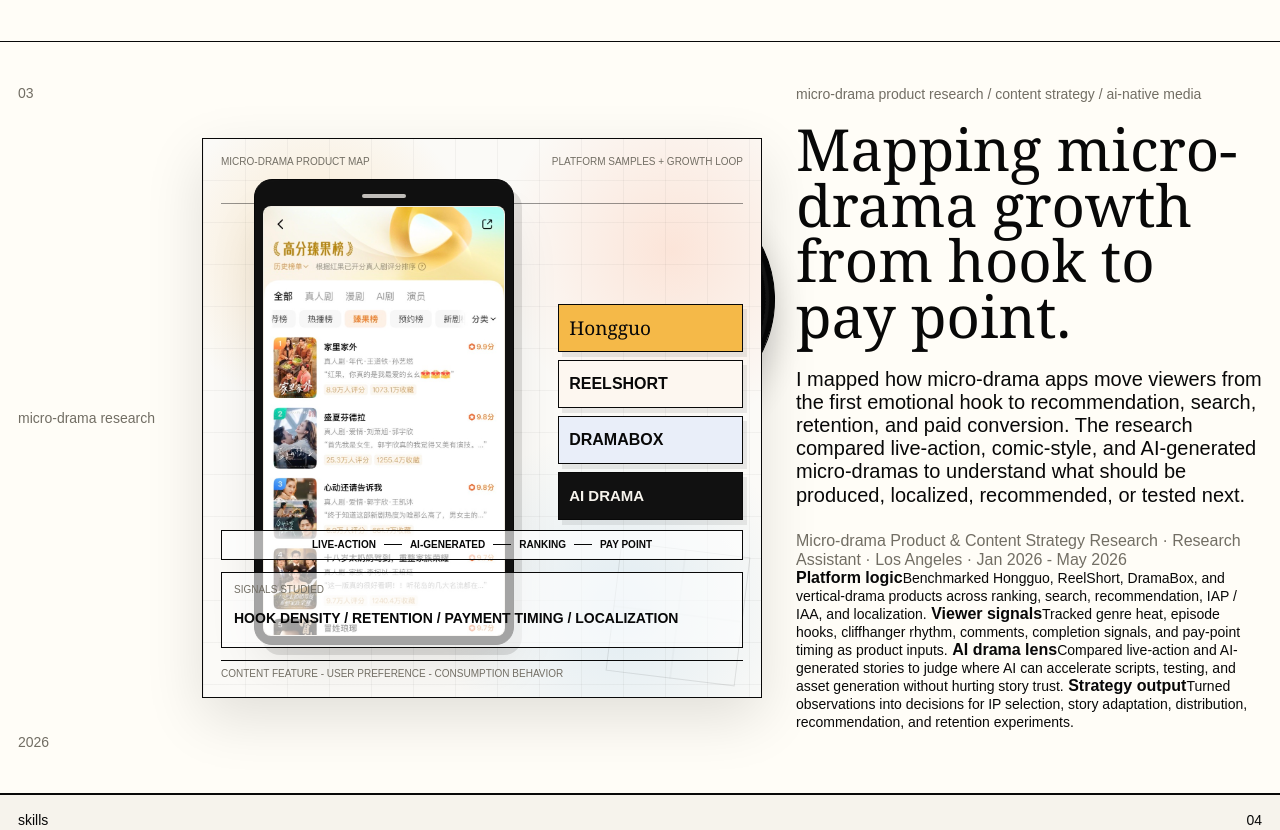
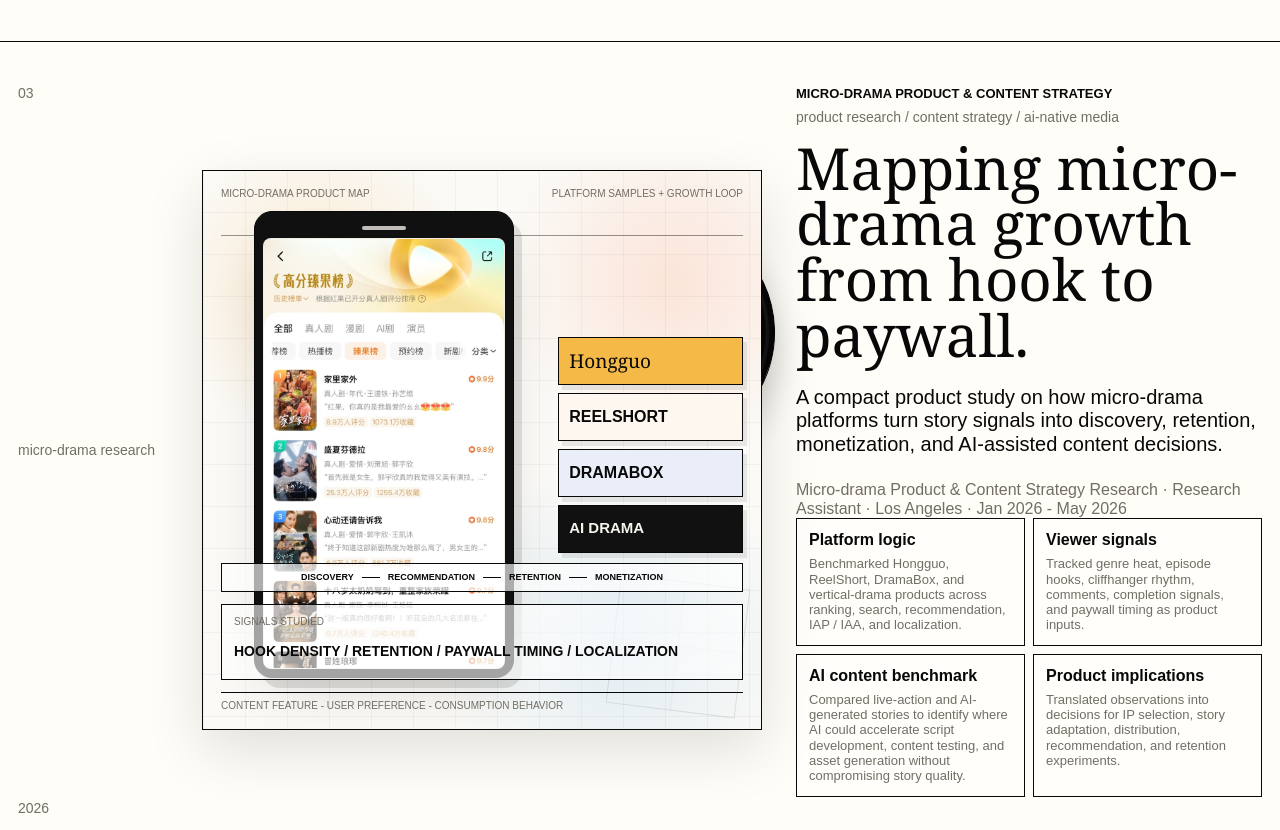
Before and after one commit to qishenqishen/portfolio, a plain HTML site: page index.html in a window 1280 px wide. Shown: the part 7742-8572 px from the top of the page. Drawn offline with Linux system fonts and the light colour scheme.

Commit message:
Refine micro-drama strategy section

```diff
--- a/index.html
+++ b/index.html
@@ -521,34 +521,35 @@
                 </div>
               </div>
               <div class="microdrama-strip" aria-hidden="true">
-                <span>live-action</span>
+                <span>discovery</span>
                 <i></i>
-                <span>ai-generated</span>
+                <span>recommendation</span>
                 <i></i>
-                <span>ranking</span>
+                <span>retention</span>
                 <i></i>
-                <span>pay point</span>
+                <span>monetization</span>
               </div>
               <div class="microdrama-signal-card">
                 <span>signals studied</span>
-                <b>hook density / retention / payment timing / localization</b>
+                <b>hook density / retention / paywall timing / localization</b>
               </div>
               <p>content feature - user preference - consumption behavior</p>
             </div>
             <span class="vinyl" aria-hidden="true"></span>
           </figure>
           <div class="record-copy">
-            <p class="eyebrow">micro-drama product research / content strategy / AI-native media</p>
-            <h2>Mapping micro-drama growth from hook to pay point.</h2>
+            <p class="eyebrow microdrama-kicker">MICRO-DRAMA PRODUCT & CONTENT STRATEGY</p>
+            <p class="eyebrow">product research / content strategy / AI-native media</p>
+            <h2>Mapping micro-drama growth from hook to paywall.</h2>
             <p>
-              I mapped how micro-drama apps move viewers from the first emotional hook to recommendation, search, retention, and paid conversion. The research compared live-action, comic-style, and AI-generated micro-dramas to understand what should be produced, localized, recommended, or tested next.
+              A compact product study on how micro-drama platforms turn story signals into discovery, retention, monetization, and AI-assisted content decisions.
             </p>
             <p class="role-note">Micro-drama Product & Content Strategy Research · Research Assistant · Los Angeles · Jan 2026 - May 2026</p>
             <div class="case-highlights microdrama-highlights">
               <span><b>Platform logic</b><small>Benchmarked Hongguo, ReelShort, DramaBox, and vertical-drama products across ranking, search, recommendation, IAP / IAA, and localization.</small></span>
-              <span><b>Viewer signals</b><small>Tracked genre heat, episode hooks, cliffhanger rhythm, comments, completion signals, and pay-point timing as product inputs.</small></span>
-              <span><b>AI drama lens</b><small>Compared live-action and AI-generated stories to judge where AI can accelerate scripts, testing, and asset generation without hurting story trust.</small></span>
-              <span><b>Strategy output</b><small>Turned observations into decisions for IP selection, story adaptation, distribution, recommendation, and retention experiments.</small></span>
+              <span><b>Viewer signals</b><small>Tracked genre heat, episode hooks, cliffhanger rhythm, comments, completion signals, and paywall timing as product inputs.</small></span>
+              <span><b>AI content benchmark</b><small>Compared live-action and AI-generated stories to identify where AI could accelerate script development, content testing, and asset generation without compromising story quality.</small></span>
+              <span><b>Product implications</b><small>Translated observations into decisions for IP selection, story adaptation, distribution, recommendation, and retention experiments.</small></span>
             </div>
           </div>
         </article>
--- a/styles.css
+++ b/styles.css
@@ -573,6 +573,18 @@
   text-transform: lowercase;
 }
 
+.microdrama-kicker {
+  margin-bottom: 7px;
+  color: var(--ink);
+  font-size: 13px;
+  font-weight: 800;
+  text-transform: uppercase;
+}
+
+.microdrama-kicker + .eyebrow {
+  margin-bottom: 14px;
+}
+
 .record-copy h2 {
   margin: 0;
   font-family: var(--serif);
@@ -990,7 +1002,7 @@
 }
 
 .microdrama-strip span {
-  font-size: 10px;
+  font-size: 9px;
   font-weight: 700;
   line-height: 1;
   text-transform: uppercase;
@@ -1036,18 +1048,26 @@
 }
 
 .microdrama-highlights {
+  display: grid;
   grid-template-columns: repeat(2, minmax(0, 1fr));
   gap: 8px;
   max-width: 820px;
 }
 
 .microdrama-highlights span {
-  min-height: 112px;
+  display: grid;
+  align-content: start;
+  gap: 7px;
+  min-height: 104px;
+  padding: 12px;
+  border: 1px solid var(--ink);
+  background: rgba(255, 255, 255, 0.52);
 }
 
 .microdrama-highlights small {
-  font-size: 14px;
-  line-height: 1.2;
+  color: var(--muted);
+  font-size: 13px;
+  line-height: 1.18;
 }
 
 .role-note {
```
